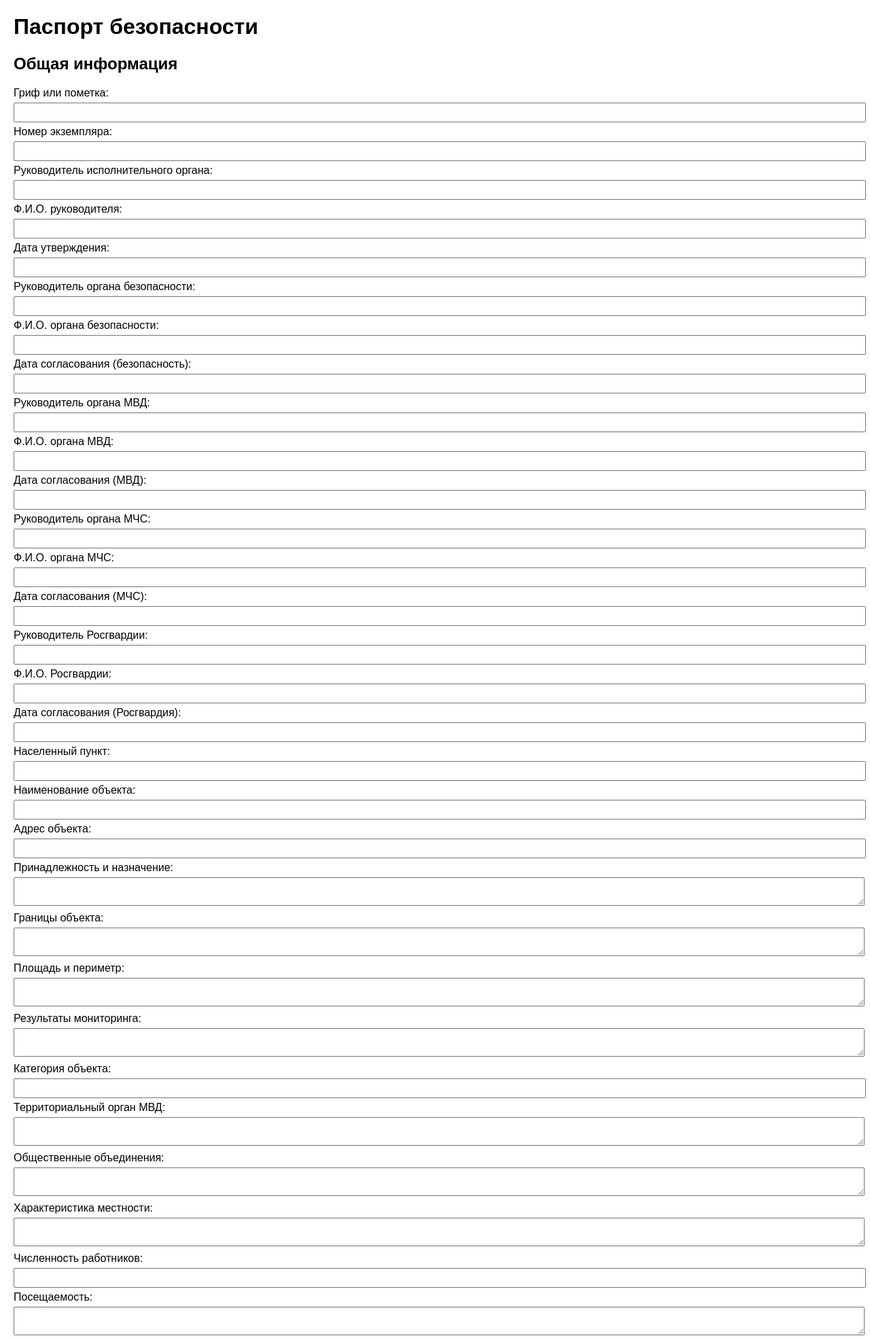
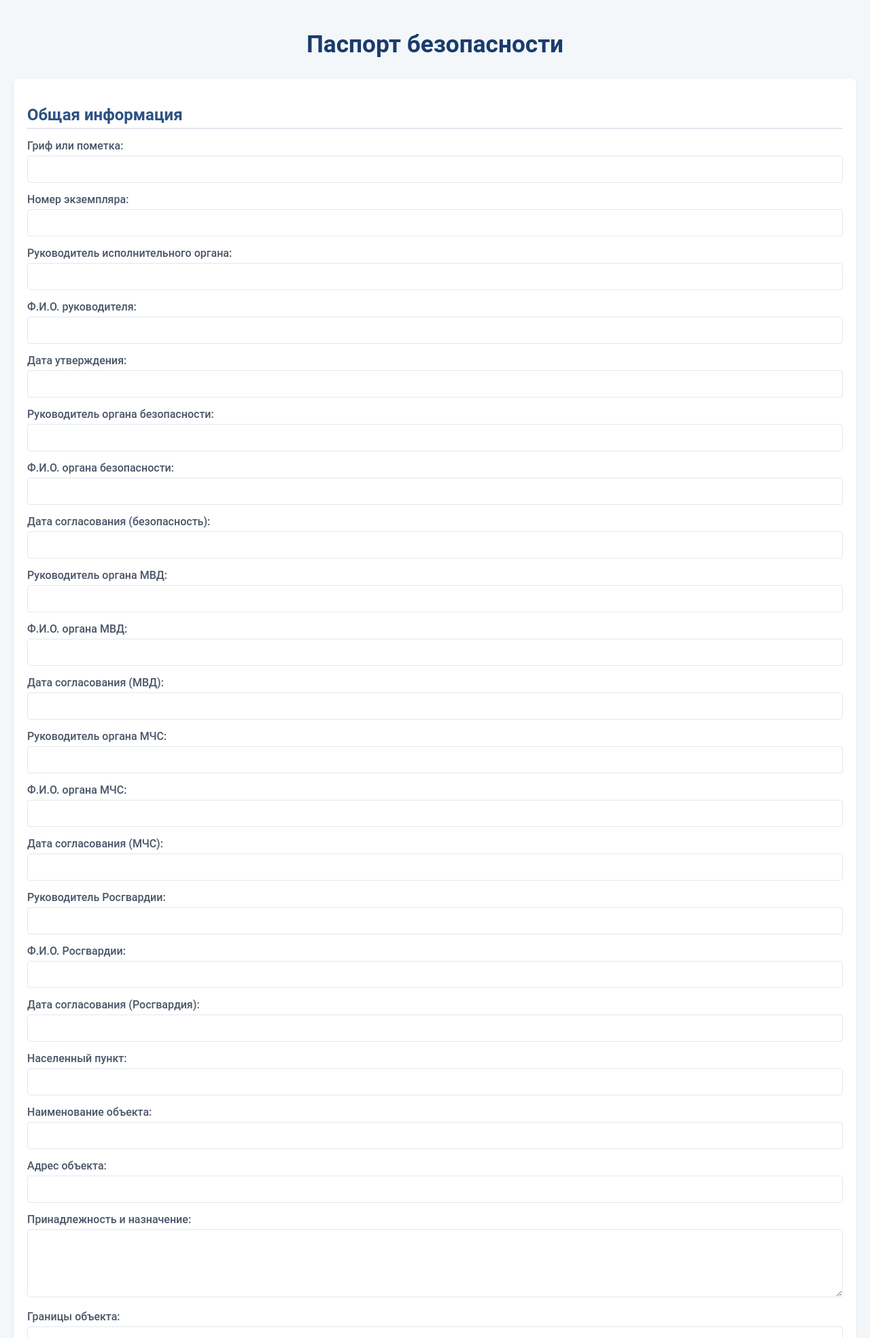
Before and after one commit to KluJDI/pass_site, a Flask app: page / in a window 1280 px wide. Shown: the top 1969 px of the page at 68% size. Run offline with Flask 3, Linux system fonts and the light colour scheme.

Commit message:
Update index.html

```diff
--- a/templates/index.html
+++ b/templates/index.html
@@ -5,15 +5,137 @@
     <meta name="viewport" content="width=device-width, initial-scale=1.0">
     <title>Паспорт безопасности</title>
     <style>
-        body { font-family: Arial, sans-serif; margin: 20px; }
-        .section { margin-bottom: 20px; }
-        .table-section { margin-bottom: 20px; }
-        table { width: 100%; border-collapse: collapse; }
-        th, td { border: 1px solid #ddd; padding: 8px; }
-        th { background-color: #f2f2f2; }
-        button { margin: 10px 0; padding: 10px; }
-        input, textarea { width: 100%; padding: 5px; margin: 5px 0; }
-    </style>
+    body {
+        font-family: 'Roboto', Arial, sans-serif;
+        background-color: #f4f7fa;
+        margin: 0;
+        padding: 20px;
+        color: #333;
+    }
+
+    h1 {
+        text-align: center;
+        color: #1a3c6d;
+        font-size: 2.2em;
+        margin-bottom: 30px;
+    }
+
+    h2 {
+        color: #2c5282;
+        font-size: 1.5em;
+        margin-bottom: 15px;
+        border-bottom: 2px solid #e2e8f0;
+        padding-bottom: 5px;
+    }
+
+    .section, .table-section {
+        background-color: #fff;
+        border-radius: 8px;
+        padding: 20px;
+        margin-bottom: 20px;
+        box-shadow: 0 2px 4px rgba(0, 0, 0, 0.1);
+    }
+
+    label {
+        display: block;
+        font-weight: 500;
+        margin-bottom: 5px;
+        color: #4a5568;
+    }
+
+    input, textarea {
+        width: 100%;
+        padding: 10px;
+        margin-bottom: 15px;
+        border: 1px solid #e2e8f0;
+        border-radius: 4px;
+        font-size: 1em;
+        box-sizing: border-box;
+        transition: border-color 0.2s;
+    }
+
+    input:focus, textarea:focus {
+        outline: none;
+        border-color: #2c5282;
+        box-shadow: 0 0 0 2px rgba(44, 82, 130, 0.2);
+    }
+
+    textarea {
+        resize: vertical;
+        min-height: 100px;
+    }
+
+    table {
+        width: 100%;
+        border-collapse: collapse;
+        margin-bottom: 15px;
+    }
+
+    th, td {
+        border: 1px solid #e2e8f0;
+        padding: 10px;
+        text-align: left;
+    }
+
+    th {
+        background-color: #edf2f7;
+        font-weight: 600;
+        color: #2d3748;
+    }
+
+    td input {
+        margin: 0;
+    }
+
+    button {
+        background-color: #2c5282;
+        color: #fff;
+        padding: 10px 20px;
+        border: none;
+        border-radius: 4px;
+        font-size: 1em;
+        cursor: pointer;
+        transition: background-color 0.2s;
+        margin: 10px 0;
+    }
+
+    button:hover {
+        background-color: #1a3c6d;
+    }
+
+    button[type="submit"] {
+        background-color: #48bb78;
+        width: 100%;
+        padding: 12px;
+        font-size: 1.1em;
+    }
+
+    button[type="submit"]:hover {
+        background-color: #38a169;
+    }
+
+    @media (max-width: 768px) {
+        .section, .table-section {
+            padding: 15px;
+        }
+
+        h1 {
+            font-size: 1.8em;
+        }
+
+        h2 {
+            font-size: 1.3em;
+        }
+
+        input, textarea {
+            font-size: 0.9em;
+        }
+
+        button {
+            font-size: 0.9em;
+        }
+    }
+</style>
     <script>
         function addRow(tableId, fieldPrefix) {
             const table = document.getElementById(tableId);
```
